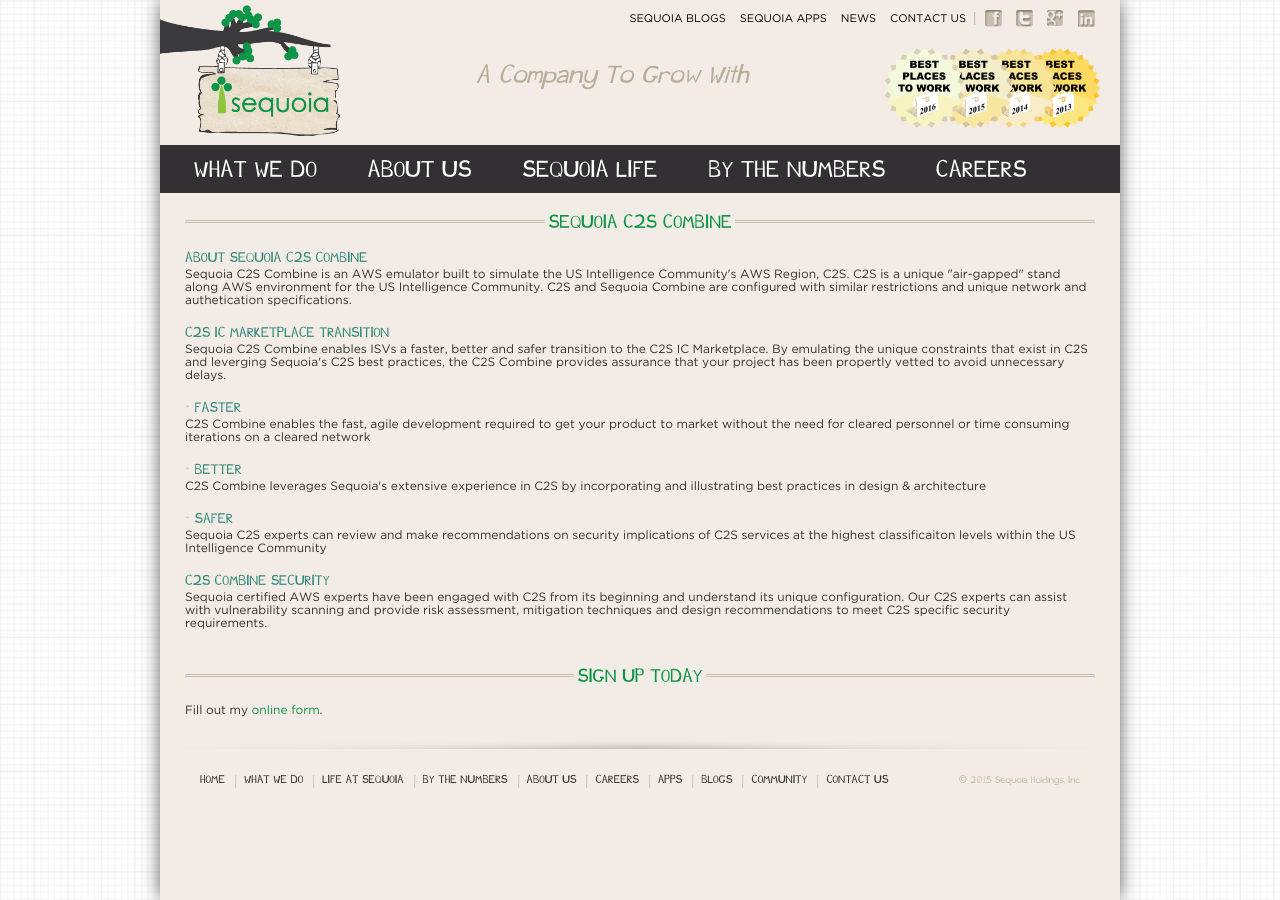
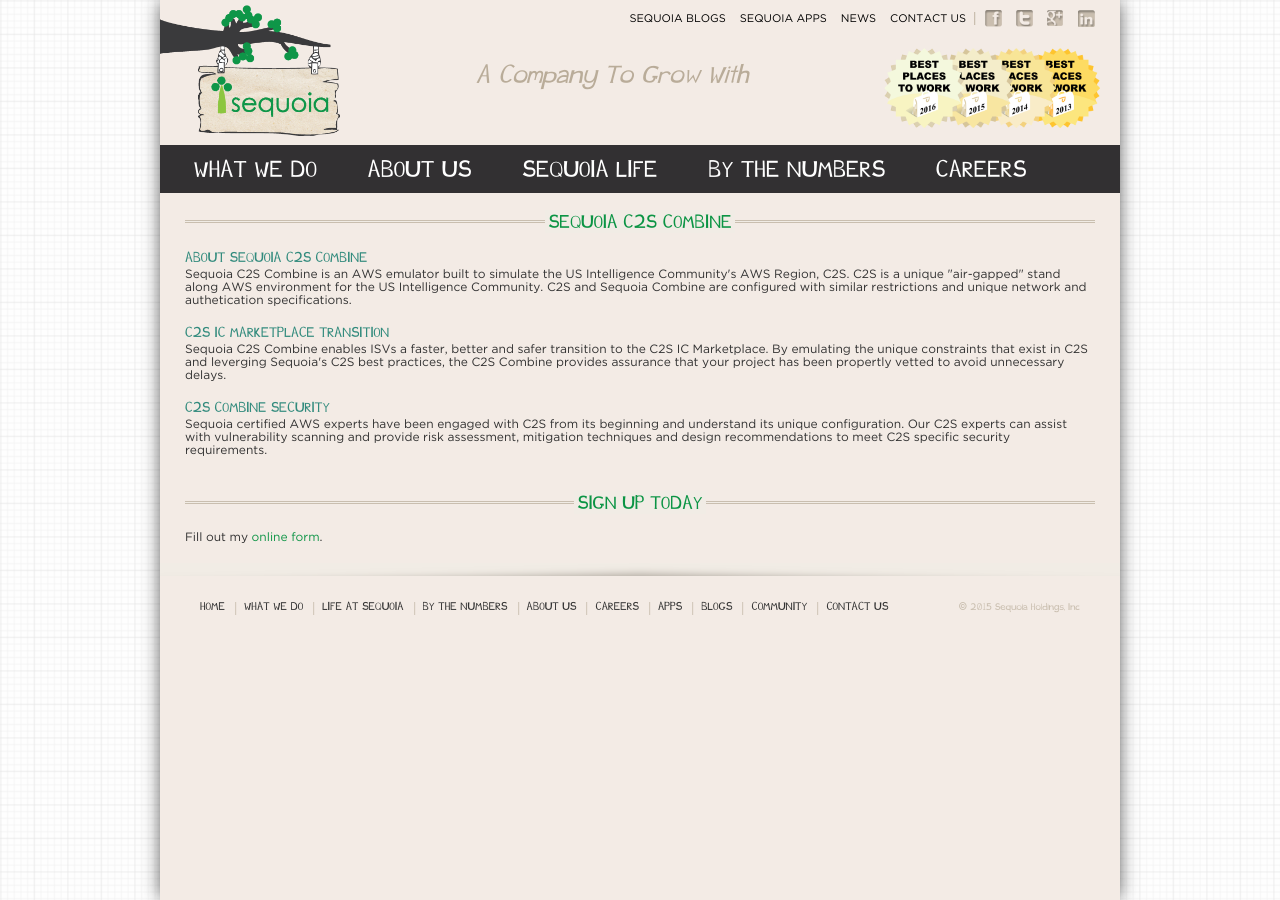
Before and after one commit to sequoiainc/www.sequoiainc.com, a Jekyll site: the page built from c2s/index.html, in a window 1280 px wide. Built offline with Jekyll 4.4.1, drawn with Linux system fonts in a browser that asks for light colours.

Commit message:
Update index.html

```diff
--- a/c2s/index.html
+++ b/c2s/index.html
@@ -14,12 +14,6 @@
     <div class="what_we_do-item">
       <h1 class="what_we_do-item_heading">C2S IC Marketplace Transition</h2>
       <p>Sequoia C2S Combine enables ISVs a faster, better and safer transition to the C2S IC Marketplace.  By emulating the unique constraints that exist in C2S and leverging Sequoia's C2S best practices, the C2S Combine provides assurance that your project has been propertly vetted to avoid unnecessary delays.</p>
-      <h1 class="what_we_do-item_heading">  -  FASTER</h2>
-      <p>C2S Combine enables the fast, agile development required to get your product to market without the need for cleared personnel or time consuming iterations on a cleared network</p>
-       <h1 class="what_we_do-item_heading"> -  BETTER</h2>
-       <p>C2S Combine leverages Sequoia's extensive experience in C2S by incorporating and illustrating best practices in design & architecture</p>
-    <h1 class="what_we_do-item_heading"> -  SAFER</h2>
-    <p>Sequoia C2S experts can review and make recommendations on security implications of C2S services at the highest classificaiton levels within the US Intelligence Community</p>
     </div>
     <div class="what_we_do-item">
       <h2 class="what_we_do-item_heading">C2S Combine Security</h2>
```
